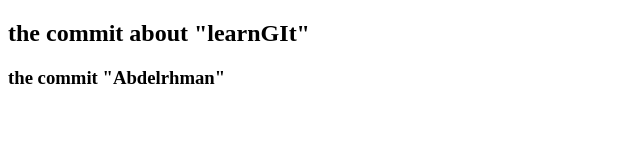
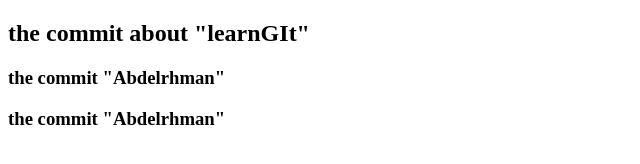
Before and after one commit to abdelrhman-learn/learnGIT, a plain HTML site: page index.html in a window 1280 px wide. Shown: the whole page, without its empty margins (0-640 px from the left). Drawn offline with Linux system fonts and the light colour scheme.

Commit message:
the updeat fill html with abdelrhman part 2

```diff
--- a/index.html
+++ b/index.html
@@ -8,5 +8,6 @@
 <body>
     <h2>the commit about "learnGIt"</h2>
     <h3>the commit "Abdelrhman"</h3>
+    <h3>the commit "Abdelrhman"</h3>
 </body>
 </html>
```
